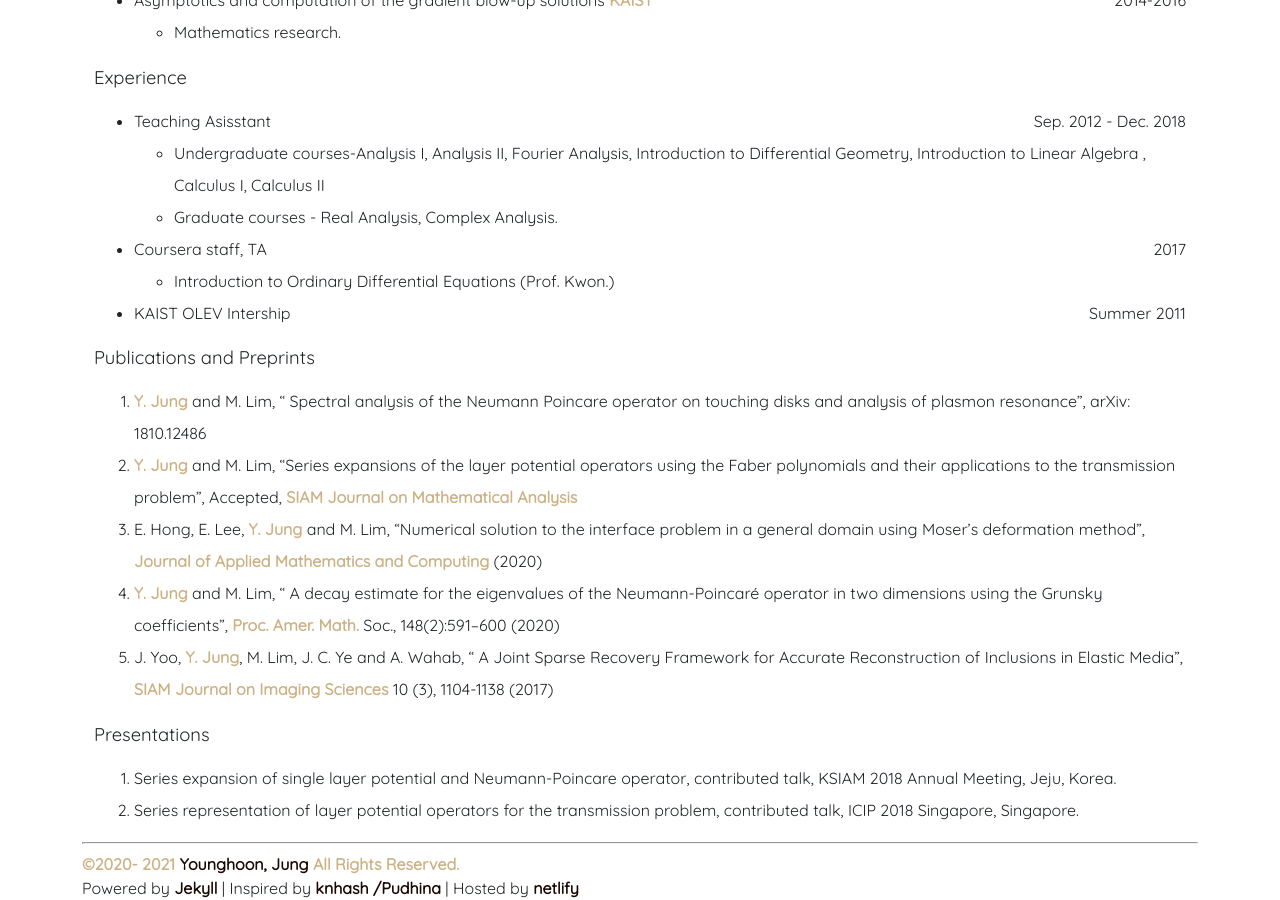
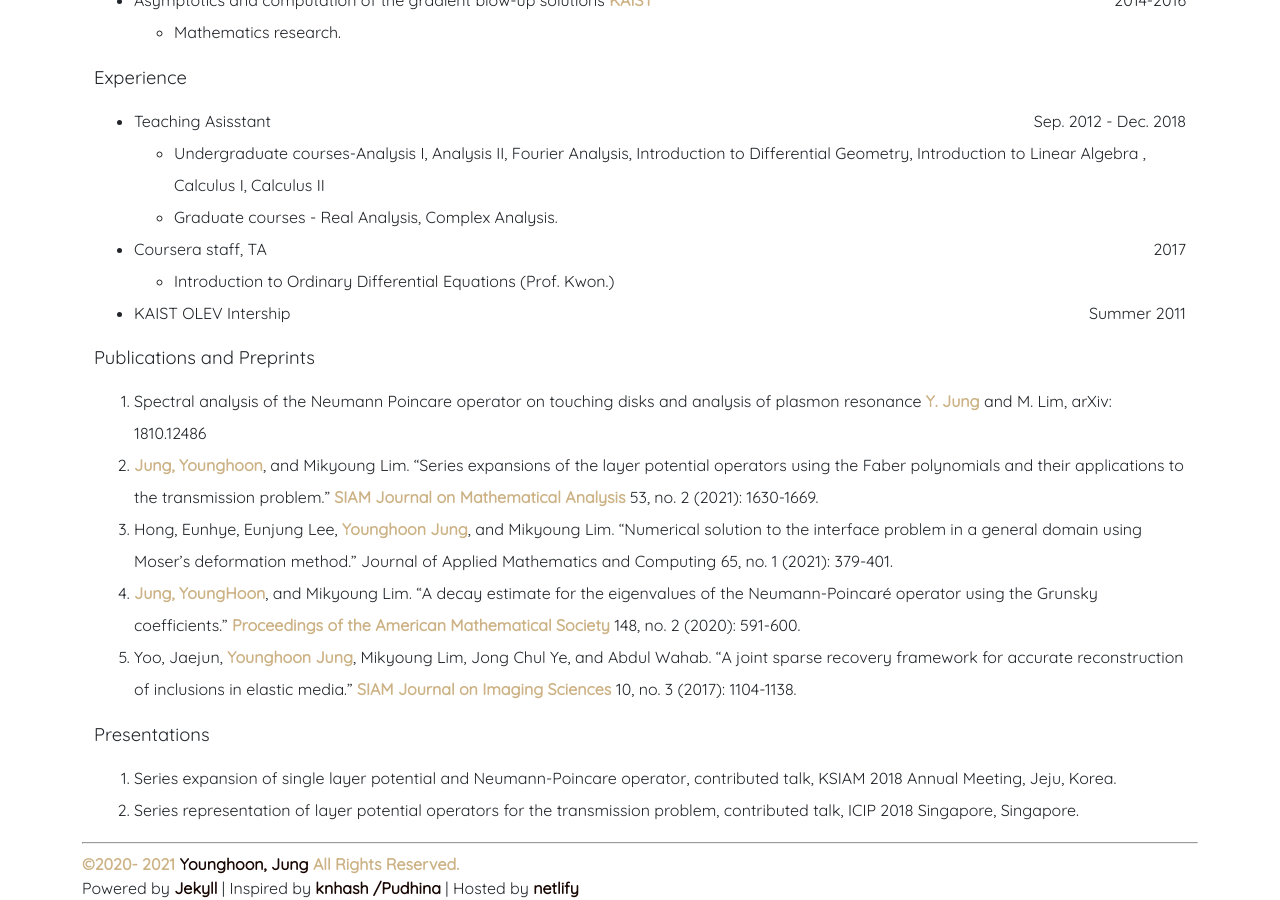
Before and after one commit to younghoonJ/younghoonJ.github.io, a Jekyll site: the page built from about.md, in a window 1280 px wide and 900 px high, scrolled down 1902 px. Built offline with Jekyll 4.4.1, drawn with Linux system fonts in a browser that asks for light colours; some of the changed text lies outside the part shown.

Commit message:
add publications

```diff
--- a/about.md
+++ b/about.md
@@ -66,11 +66,12 @@ title: About
 - KAIST OLEV Intership <span style="float: right;">Summer 2011</span>
 
 ### Publications and Preprints
-1. **Y. Jung** and M. Lim, " Spectral analysis of the Neumann Poincare operator on touching disks and analysis of plasmon resonance", arXiv: 1810.12486
-2. **Y. Jung** and M. Lim,  "Series expansions of the layer potential operators using the Faber polynomials and their applications to the transmission problem", Accepted, **SIAM Journal on Mathematical Analysis**
-3. E. Hong,  E. Lee, **Y. Jung** and  M. Lim, "Numerical solution to the interface problem in a general domain using Moser's deformation method", **Journal of Applied Mathematics and Computing** (2020)
-4. **Y. Jung** and M. Lim, " A decay estimate for the eigenvalues of the Neumann-Poincaré operator in two dimensions using the Grunsky coefficients",  **Proc. Amer. Math.** Soc., 148(2):591–600 (2020)
-5. J. Yoo, **Y. Jung**, M. Lim,  J. C. Ye and A. Wahab, " A Joint Sparse Recovery Framework for Accurate Reconstruction of Inclusions in Elastic Media", **SIAM Journal on Imaging Sciences** 10 (3), 1104-1138 (2017)
+1. Spectral analysis of the Neumann Poincare operator on touching disks and analysis of plasmon resonance
+  **Y. Jung** and M. Lim, arXiv: 1810.12486
+2. **Jung, Younghoon**, and Mikyoung Lim. "Series expansions of the layer potential operators using the Faber polynomials and their applications to the transmission problem." **SIAM Journal on Mathematical Analysis** 53, no. 2 (2021): 1630-1669.
+3. Hong, Eunhye, Eunjung Lee, **Younghoon Jung**, and Mikyoung Lim. "Numerical solution to the interface problem in a general domain using Moser’s deformation method." Journal of Applied Mathematics and Computing 65, no. 1 (2021): 379-401.
+4. **Jung, YoungHoon**, and Mikyoung Lim. "A decay estimate for the eigenvalues of the Neumann-Poincaré operator using the Grunsky coefficients." **Proceedings of the American Mathematical Society** 148, no. 2 (2020): 591-600.
+5. Yoo, Jaejun, **Younghoon Jung**, Mikyoung Lim, Jong Chul Ye, and Abdul Wahab. "A joint sparse recovery framework for accurate reconstruction of inclusions in elastic media." **SIAM Journal on Imaging Sciences** 10, no. 3 (2017): 1104-1138.
 
 ### Presentations
 1. Series expansion of single layer potential and Neumann-Poincare operator, contributed talk, KSIAM 2018 Annual Meeting, Jeju, Korea.
```
Also changed, not shown: other parts of about.md (+1 -1 lines).
